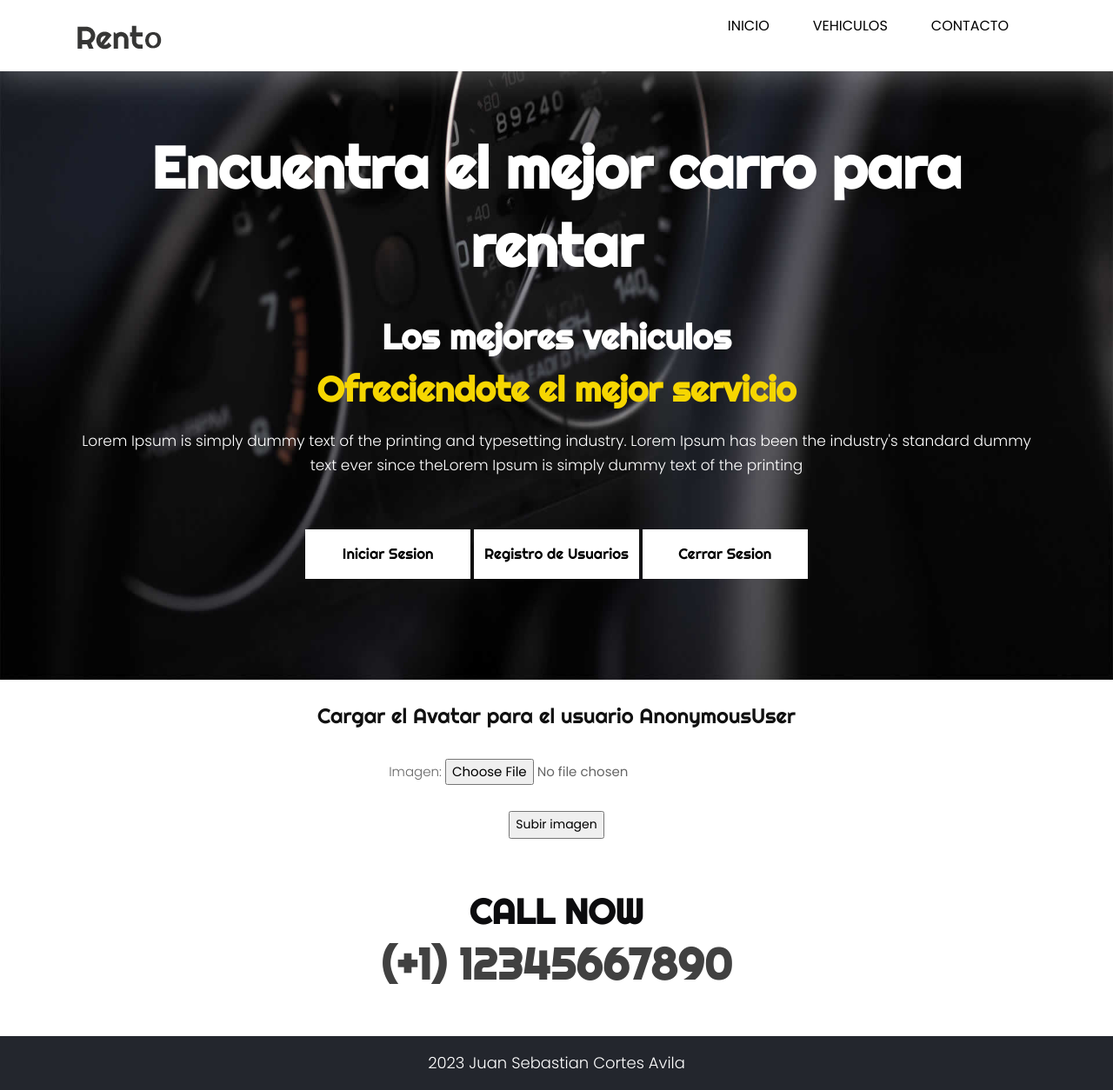
After one commit to JuanC196/ProyectoFinalCHP, a Django app: page /AppFinal/agregarAvatar in a window 1280 px wide. The commit adds this page. Shown: the whole page at 87% size. Run offline with Django 4.2, Linux system fonts and the light colour scheme; some libraries are stand-ins or nearby versions.

Commit message:
adicion de avatar para los usuarios

```diff
--- a/AppFinal/admin.py
+++ b/AppFinal/admin.py
@@ -6,6 +6,8 @@
 admin.site.register(Vehiculos)
 
 admin.site.register(Comentario)
+
+admin.site.register(Avatar)
 
 
 #Super Usuario
--- a/AppFinal/forms.py
+++ b/AppFinal/forms.py
@@ -42,3 +42,6 @@
         fields = ['email', 'password1', 'password2', 'last_name', 'first_name']
 
         help_texts = {k:"" for k in fields}
+
+class AvatarFormulario(forms.Form):
+    imagen = forms.ImageField(required=True)
--- a/AppFinal/templates/AppFinal/administrador_menu.html
+++ b/AppFinal/templates/AppFinal/administrador_menu.html
@@ -10,6 +10,7 @@
       <a href="{% url 'admin_vehicle' %}">Administrador de Vehiculos</a>
       <a href="{% url 'admin_coment' %}">Administrador de Comentarios</a>
       <a href="{% url 'EditarPerfil' %}">Administrador de Usuarios Django</a>
+      <a href="{% url 'AgregarAvatar' %}">Cambiar Avatar de {{user}}</a>
 </div>
 
 {% endblock %}
--- /dev/null
+++ b/AppFinal/templates/AppFinal/agregarAvatar.html
@@ -0,0 +1,21 @@
+{% extends "AppFinal/padre.html" %}
+
+{% load static %}
+
+{% block ContenidoCambiante %}
+<center>
+    <div>
+    <br>
+        <h1>Cargar el Avatar para el usuario {{user}}</h1>
+        <br>
+        <form method="POST" enctype="multipart/form-data">
+        {% csrf_token %}
+        {{ miFormulario.as_p }}
+            <br>
+
+        <input type="submit" value="Subir imagen">
+        </form>
+    </div>
+</center>
+
+{% endblock %}
--- a/AppFinal/templates/AppFinal/inicio.html
+++ b/AppFinal/templates/AppFinal/inicio.html
@@ -5,6 +5,7 @@
 {% block ContenidoCambiante %}
 <br>
 <center>
+   <img width="200px" src="{{url}}">
    <h1>{{ respuesta }} {{ nickname }}</h1>
    <h1>{{ respuesta2 }}</h1>
 </center>
--- a/AppFinal/templates/AppFinal/padre.html
+++ b/AppFinal/templates/AppFinal/padre.html
@@ -69,7 +69,11 @@
                                  <a class="nav-link" href="{% url 'Comentarios' %}">Contacto</a>
                               </li>
                            </ul>
-                           <div class="sign_btn"><a href="{% url 'Usuarios' %}">Admin</a></div>
+                           {% if request.user.is_authenticated %}
+                           <div class="sign_btn"><a href="{% url 'Usuarios' %}">{{user}}</a></div>
+                           {% endif %}
+
+
                         </div>
                      </nav>
                   </div>
--- a/AppFinal/urls.py
+++ b/AppFinal/urls.py
@@ -23,4 +23,5 @@
     path('register', views.register, name= 'Register'),
     path('logout', LogoutView.as_view(template_name="AppFinal/logout.html"), name = 'Logout'),
     path('editarPerfil', views.editarPerfil, name="EditarPerfil"),
+    path('agregarAvatar', views.agregarAvatar, name="AgregarAvatar"),
 ]
--- a/AppFinal/views.py
+++ b/AppFinal/views.py
@@ -10,6 +10,7 @@
 # Create your views here.
 
 def inicio(request):
+
     return render(request, "AppFinal/inicio.html")
 
 # Vista Usuarios para guardar informacion
@@ -257,9 +258,10 @@
 
             if user is not None:
                 login(request, user)
+                avatares = Avatar.objects.filter(user=request.user.id)
 
                 respuesta = f"Bienvenido de nuevo {nickname}"
-                return render(request, "AppFinal/inicio.html", {'respuesta':respuesta})
+                return render(request, "AppFinal/inicio.html", {'respuesta':respuesta,"url":avatares[0].imagen.url })
 
         else:
                 respuesta2 = f"Algo anda mal, revisa tus datos para poder ingresar"
@@ -308,3 +310,21 @@
         miFormulario = UserEditForm(initial={'email':usuario.email})
 
     return render(request, "AppFinal/editarPerfil.html", {"miFormulario":miFormulario, "usuario":usuario})
+
+
+#Añadir un avatar a los usuarios
+def agregarAvatar(request):
+    if request.method == 'POST':
+        miFormulario = AvatarFormulario(request.POST, request.FILES)
+
+        if miFormulario.is_valid:
+            u = User.objects.get(username=request.user)
+            avatar = Avatar(user=u, imagen=miFormulario.cleaned_data['imagen'])
+
+            avatar.save()
+
+            return render(request, "AppFinal/inicio.html")
+    else:
+        miFormulario = AvatarFormulario()
+
+    return render(request, "AppFinal/agregarAvatar.html", {"miFormulario":miFormulario})
--- a/ProyectoFinal/settings.py
+++ b/ProyectoFinal/settings.py
@@ -11,6 +11,7 @@
 """
 
 from pathlib import Path
+import os
 
 # Build paths inside the project like this: BASE_DIR / 'subdir'.
 BASE_DIR = Path(__file__).resolve().parent.parent
@@ -124,3 +125,8 @@
 DEFAULT_AUTO_FIELD = 'django.db.models.BigAutoField'
 
 LOGIN_URL = '/AppFinal/loginrequest'
+
+#Para imagenes
+
+MEDIA_URL = '/media/'
+MEDIA_ROOT = os.path.join(BASE_DIR, 'media')
--- a/ProyectoFinal/urls.py
+++ b/ProyectoFinal/urls.py
@@ -16,9 +16,12 @@
 """
 from django.contrib import admin
 from django.urls import path, include
-
+from django.conf import settings
+from django.conf.urls.static import static
 
 urlpatterns = [
     path('admin/', admin.site.urls),
     path('AppFinal/', include('AppFinal.urls')),
 ]
+
+urlpatterns+= static(settings.MEDIA_URL, document_root=settings.MEDIA_ROOT)
```
Also changed, not shown: AppFinal/models.py (+9 -0 lines), AppFinal/migrations/0002_avatar.py (added), db.sqlite3, media/avatares/Avatar2.png (added), media/avatares/avatar.png (added), 1 other file.
